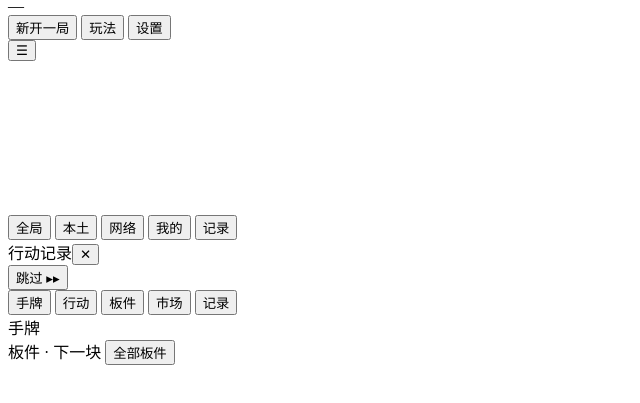
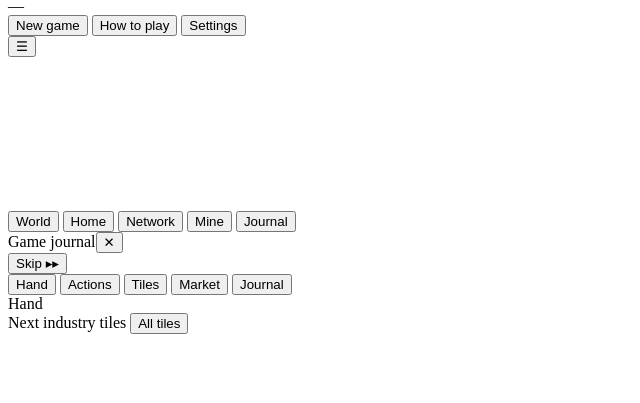
Before and after one commit to usercmis/Brassworld, a website with bundled scripts: page docs/index.html in a window 1280 px wide. Shown: the part 29-432 px from the top of the page, without its empty margins (0-640 px from the left). Built offline with nearby package versions, Linux system fonts and the light colour scheme; no server answers.

Commit message:
English version

```diff
--- a/docs/index.html
+++ b/docs/index.html
@@ -10,7 +10,7 @@
 
 <link rel="stylesheet" href="/css/app.css">
 <link rel="stylesheet" href="/theme/atlas.css">
-<script type="module" src="/theme/english.js"></script>
+<script type="module" src="/theme/english.js?v=english-ui-20261024"></script>
 </head>
 <body>
 <svg width="0" height="0" style="position:absolute"><defs id="symbols"></defs></svg>
@@ -19,14 +19,14 @@
     <div class="brand">Brassworld</div>
     <span class="chip" id="eraChip">—</span>
     <span class="meta" id="roundInfo"></span>
-    <span class="pips" id="pips" title="本回合剩余动作"></span>
+    <span class="pips" id="pips" title="Actions remaining this turn"></span>
     <span class="spacer"></span>
     <nav id="menu">
-      <button id="btnNew" class="primary">新开一局</button>
-      <button id="btnHelp">玩法</button>
-      <button id="btnSettings">设置</button>
+      <button id="btnNew" class="primary">New game</button>
+      <button id="btnHelp">How to play</button>
+      <button id="btnSettings">Settings</button>
     </nav>
-    <button id="btnMenu" class="iconbtn" aria-label="菜单">☰</button>
+    <button id="btnMenu" class="iconbtn" aria-label="Menu">☰</button>
   </header>
 
   <section id="infobar">
@@ -35,34 +35,34 @@
   </section>
 
   <main id="mapwrap">
-    <svg id="map" aria-label="世界地图"></svg>
+    <svg id="map" aria-label="World map"></svg>
     <div id="hint" class="hide"></div>
     <div id="mapbtns">
-      <button id="btnWorld" title="全局视图（F）">全局</button>
-      <button id="btnHome" title="定位本土（H）">本土</button>
-      <button id="btnNet" title="仅显示你的网络（可以建造的城市）">网络</button>
-      <button id="btnMine" title="高亮你的产业（I）">我的</button>
-      <button id="btnLog" title="行动记录">记录</button>
+      <button id="btnWorld" title="World view (F)">World</button>
+      <button id="btnHome" title="Go to home region (H)">Home</button>
+      <button id="btnNet" title="Show your network and buildable cities">Network</button>
+      <button id="btnMine" title="Highlight your industries (I)">Mine</button>
+      <button id="btnLog" title="Game journal">Journal</button>
     </div>
     <div id="tip" class="hide"></div>
-    <aside id="logpanel" class="hide"><div class="lp-head">行动记录<button class="x" id="logClose">✕</button></div><div id="log"></div></aside>
+    <aside id="logpanel" class="hide"><div class="lp-head">Game journal<button class="x" id="logClose">✕</button></div><div id="log"></div></aside>
     <div id="actfeed"></div>
     <div id="playbar" class="hide"><span id="playwho"></span><span class="spacer"></span>
-      <button id="btnSkip" title="跳过剩余回放，直接看结果（Esc）">跳过 ▸▸</button></div>
+      <button id="btnSkip" title="Skip the remaining replay (Esc)">Skip ▸▸</button></div>
     <div id="banner" class="hide"></div>
   </main>
 
   <footer id="dock">
     <div id="sheetHandle"><span></span></div>
     <div id="sheetTabs">
-      <button data-pane="hand" class="on">手牌</button>
-      <button data-pane="act">行动<b id="actCount"></b></button>
-      <button data-pane="mat">板件</button>
-      <button data-pane="mkt">市场</button>
-      <button data-pane="log">记录</button>
+      <button data-pane="hand" class="on">Hand</button>
+      <button data-pane="act">Actions<b id="actCount"></b></button>
+      <button data-pane="mat">Tiles</button>
+      <button data-pane="mkt">Market</button>
+      <button data-pane="log">Journal</button>
     </div>
     <section id="handPane" class="pane on" data-pane="hand">
-      <div class="sec">手牌 <span class="sub" id="handSub"></span></div>
+      <div class="sec">Hand <span class="sub" id="handSub"></span></div>
       <div id="cards"></div>
     </section>
     <section id="actPane" class="pane" data-pane="act">
@@ -71,7 +71,7 @@
       <div id="actlist"></div>
     </section>
     <section id="matPane" class="pane" data-pane="mat">
-      <div class="sec">板件 · 下一块 <button id="btnMat" class="mini">全部板件</button></div>
+      <div class="sec">Next industry tiles <button id="btnMat" class="mini">All tiles</button></div>
       <div id="mat"></div>
     </section>
     <section id="mktPane" class="pane mobile-only" data-pane="mkt"><div id="markets2" class="markets"></div></section>
```
